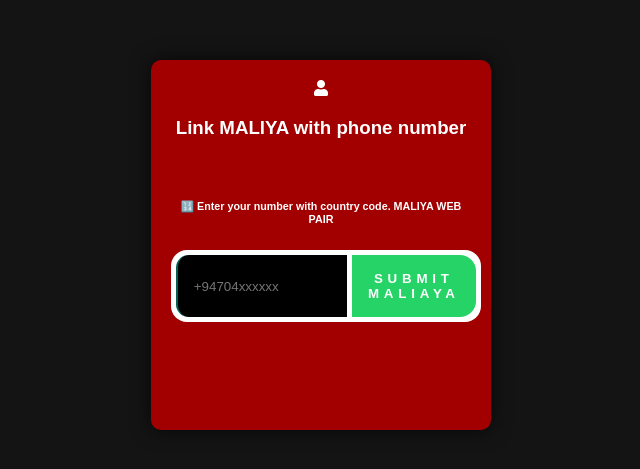
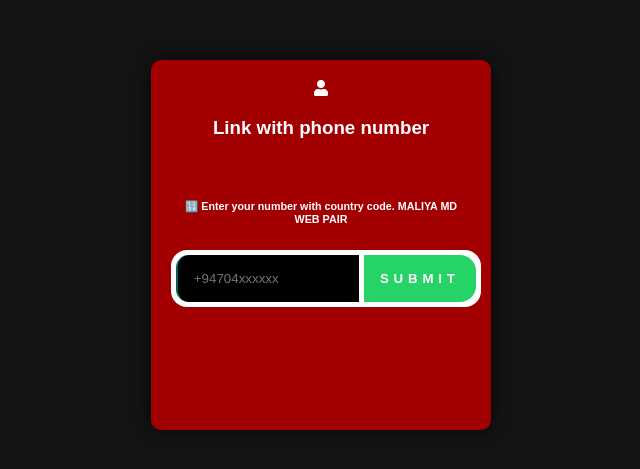
Before and after one commit to maleesha186/maliya-creative, a website: page pair.html in a window 1280 px wide. Shown: the part 155-624 px from the top of the page, without its empty margins (319-959 px from the left). Drawn offline with nearby package versions, Linux system fonts and the light colour scheme.

Commit message:
Update pair.html

```diff
--- a/pair.html
+++ b/pair.html
@@ -145,12 +145,12 @@
         <div id="text">
           <i class="fa fa-user"></i>
           <p>
-            <h3 class="centered-text">Link MALIYA with phone number</h3>
+            <h3 class="centered-text">Link with phone number</h3>
             <br>
-            <h6>🔢 Enter your number with country code. MALIYA WEB PAIR</h6>
+            <h6>🔢 Enter your number with country code. MALIYA MD WEB PAIR</h6>
             <div class="input-container">
-              <input placeholder="+94704xxxxxx" type="number" id="number" placeholder="❗ Enter your phone number with country code, MALIYA WEB PAIR" name="">
-              <button id="submit">Submit MALIAYA</button>
+              <input placeholder="+94704xxxxxx" type="number" id="number" placeholder="❗ Enter your phone number, MALIYA WEB PAIR" name="">
+              <button id="submit">Submit </button>
             </div>
             <!-- Add the loading spinner -->
             <div id="loading-spinner">
```
